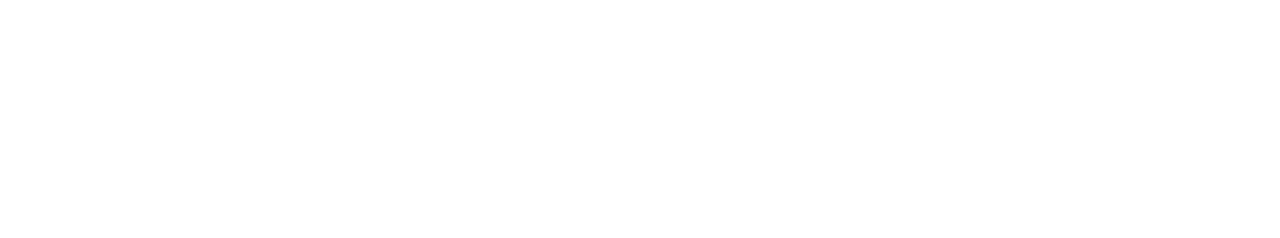
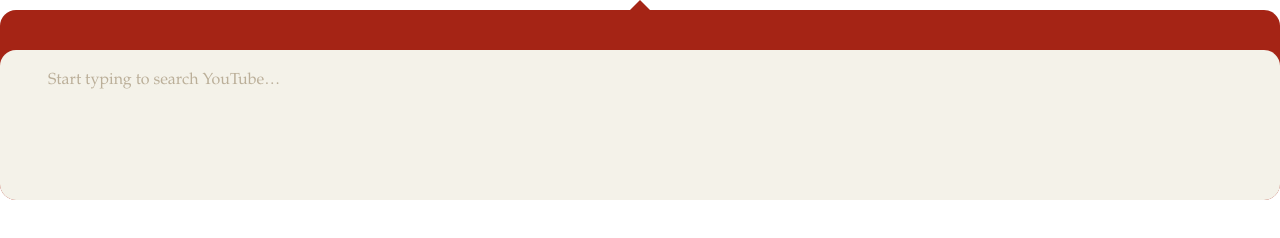
Before and after one commit to heartscrawl/Violin, an Electron app: page index.html in a window 1280 px wide. Drawn offline with Linux system fonts and the light colour scheme.

Commit message:
quick bit of cheeky css

```diff
--- /dev/null
+++ b/app.css
@@ -0,0 +1,89 @@
+/**
+ *   Set our variables.
+ */
+
+:root {
+    /* Colours */
+    --primary: #a52415;
+    --secondary: #6fc3ea;
+    --background: #f4f2e9;
+        --background-light: #fff;
+    --foreground: #312c24;
+        --foreground-light: #bbaf99;
+
+    /* Type */
+    --sans: "FreightSans Pro", "Freight Sans", sans-serif;
+    --serif: "Palatino Linotype", "Book Antiqua", Palatino, serif;
+
+    /* Radii */
+    --radius-small: 6px;
+    --radius-medium: 10px;
+    --radius-large: 16px;
+
+    /* Arrow size */
+    --arrow-size: 10px;
+    --arrow-size-inverse: -10px;
+
+    /* Animation and transition */
+    --transition: .2s ease-in-out;
+}
+
+* {
+    margin: 0;
+    padding: 0;
+
+    box-sizing: border-box;
+    -webkit-font-smoothing: antialiased;
+}
+
+body, input {
+    font: 16px/25px var(--serif);
+    color: var(--foreground);
+}
+
+body {
+    margin-top: var(--arrow-size);
+}
+
+#app, #search {
+    transition: height var(--transition);
+}
+
+#app {
+    position: relative;
+    padding-top: 40px;
+    background: var(--primary);
+    border-radius: var(--radius-large);
+}
+    #app:before {
+        content: '';
+        position: absolute;
+        left: 50%;
+        top: var(--arrow-size-inverse);
+
+        display: block;
+        margin-left: var(--arrow-size-inverse);
+
+        border-left: var(--arrow-size) solid transparent;
+        border-right: var(--arrow-size) solid transparent;
+        border-bottom: var(--arrow-size) solid var(--primary);
+    }
+
+#search {
+    height: 150px;
+    background: var(--background);
+    border-radius: var(--radius-large);
+}
+    input[type=search] {
+        width: 100%;
+        padding: 18px 24px 18px 48px;
+
+        -webkit-appearance: none;
+        background: transparent;
+
+        outline: none;
+        border: none;
+    }
+        input[type=search]::placeholder {
+            color: var(--foreground-light);
+        }
--- a/index.html
+++ b/index.html
@@ -6,9 +6,18 @@
     <meta http-equiv="Content-Security-Policy" content="default-src 'self'; script-src 'self'">
     <meta http-equiv="X-Content-Security-Policy" content="default-src 'self'; script-src 'self'">
     <title>Violin</title>
+    <link rel="stylesheet" href="./app.css" />
   </head>
   <body>
-    <main id="app"></main>
+    <main id="app">
+        <header id="top">
+
+        </header>
+
+        <main id="search">
+            <input type="search" placeholder="Start typing to search YouTube…" autofocus />
+        </main>
+    </main>
 
     <!-- You can also require other files to run in this process -->
     <script src="./renderer.js"></script>
--- a/main.js
+++ b/main.js
@@ -9,9 +9,10 @@ const mb = menubar({
     icon: path.join(__dirname, 'icons', 'on.png'),
     tooltip: "Violin",
     browserWindow: {
-        y: 40,
+        y: 32,
         width: 360,
-        height: 600
+        // height: 600
+        transparent: true
     }
 });
 
```
Also changed, not shown: 1 other file.
